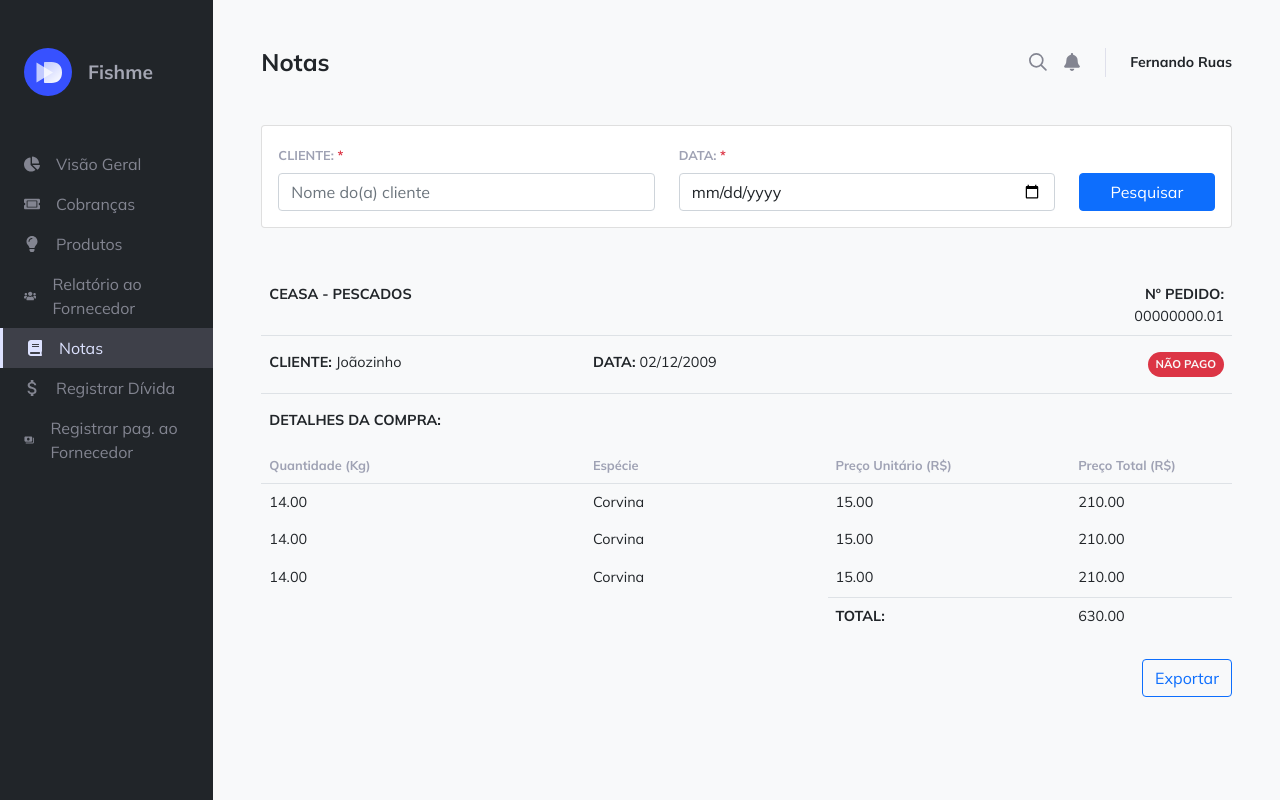
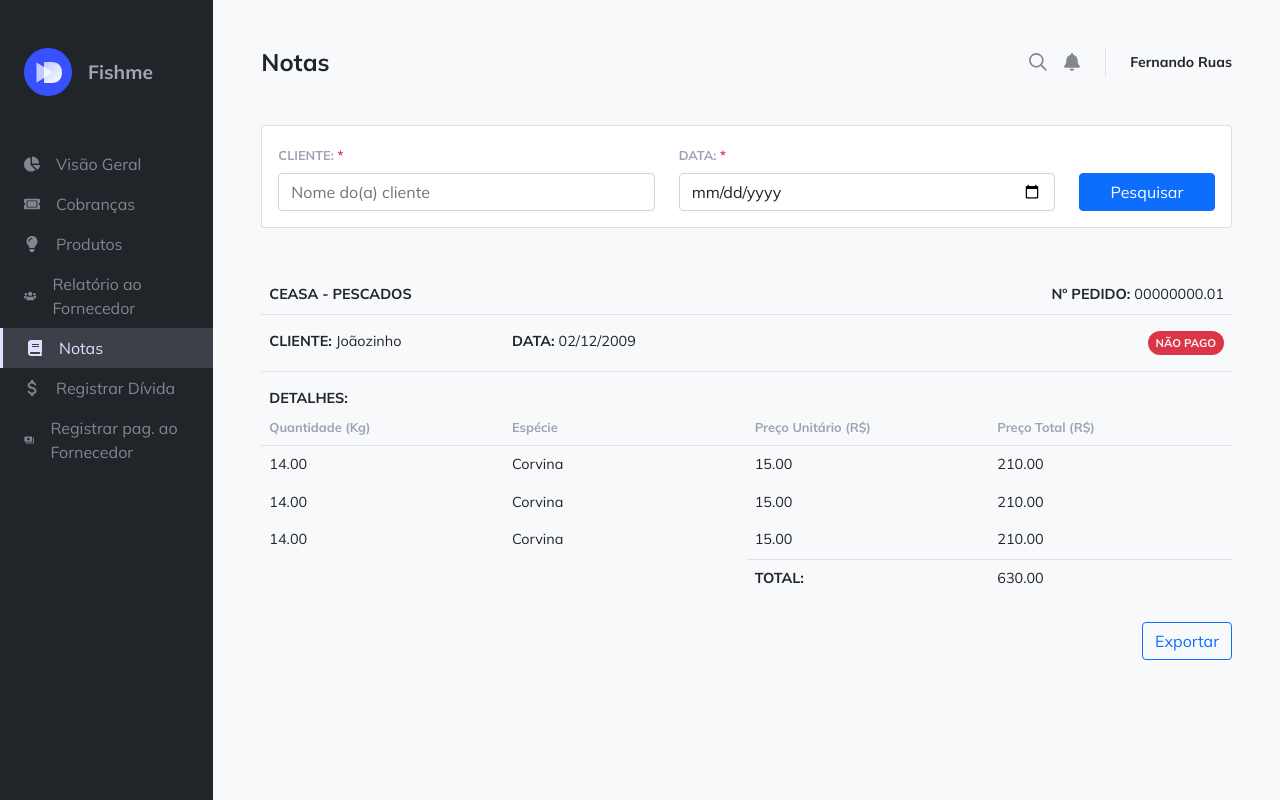
Before and after one commit to naygomes/fishme, a Next.js app in the folder frontend/: page /notas in a window 1280 px wide. Built offline with nearby package versions, Linux system fonts and the light colour scheme.

Commit message:
refactor - componentizando tabela

```diff
--- /dev/null
+++ b/frontend/components/TabelaProdutos.jsx
@@ -0,0 +1,60 @@
+import React from "react";
+
+const somarProdutos = (array) => {
+  let resultado = 0;
+  array.forEach((element) => {
+    resultado += element.quantidade * element.precoUnit;
+  });
+  return resultado;
+};
+
+export default function TabelaProdutos({ listaProdutos = [] }) {
+  return (
+    <div className="table-responsive">
+      <table className="table m-0">
+        <tbody>
+          <tr>
+            <td colSpan="4" className="col-12 pt-3 pb-0 border-0 fw-bold">
+              {"Detalhes:".toUpperCase()}
+            </td>
+          </tr>
+          <tr>
+            <td className="col-3 fw-bold notas-subtable-label">
+              {"Quantidade (Kg)"}
+            </td>
+            <td className="col-3 fw-bold notas-subtable-label">{"Espécie"}</td>
+            <td className="col-3 fw-bold notas-subtable-label">
+              {"Preço Unitário (R$)"}
+            </td>
+            <td className="col-3 fw-bold notas-subtable-label">
+              {"Preço Total (R$)"}
+            </td>
+          </tr>
+          {listaProdutos.map((item) => {
+            return (
+              <tr key={item.id}>
+                <td className="col-3 border-0 ">
+                  {item.quantidade.toFixed(2)}
+                </td>
+                <td className="col-3 border-0 ">{item.especie}</td>
+                <td className="col-3 border-0 ">{item.precoUnit.toFixed(2)}</td>
+                <td className="col-3 border-0 ">
+                  {(item.quantidade * item.precoUnit).toFixed(2)}
+                </td>
+              </tr>
+            );
+          })}
+          <tr>
+            <td className="col-3 border-0" colSpan={2}></td>
+            <td className="col-3 border-0 border-top fw-bold">
+              {"Total:".toUpperCase()}
+            </td>
+            <td className="col-3 border-0 border-top">
+              {somarProdutos(listaProdutos).toFixed(2)}
+            </td>
+          </tr>
+        </tbody>
+      </table>
+    </div>
+  );
+}
--- a/frontend/pages/notas.js
+++ b/frontend/pages/notas.js
@@ -3,6 +3,7 @@ import Layout from '../components/Layout';
 import Botao from '../components/Botao';
 import Input from '../components/Input';
 import Chip from '../components/Chip';
+import TabelaProdutos from '../components/TabelaProdutos';
 
 const listaProdutos = [
     {
@@ -25,27 +26,19 @@ const listaProdutos = [
     },
 ]
 
-const somarProdutos = (array) => {
-    let resultado = 0;
-    array.forEach(element => {
-        resultado += element.quantidade * element.precoUnit;
-    });
-    return resultado;
-}
-
 export default function Notas() {
     return (
         <Layout title="Notas">
             <div className='notas d-flex flex-column justify-content-between align-items-center'>
                 <div className="card w-100 mb-5">
                     <div className="card-body row justify-content-end">
-                        <div className="col-5">
+                        <div className="col-lg-5 col-sm-6 col-md-6">
                             <Input htmlFor={'cliente'} label="Cliente: " required={true} type="text" id="cliente" placeholder="Nome do(a) cliente" />
                         </div>
-                        <div className="col-5">
+                        <div className="col-lg-5 col-sm-6 col-md-6">
                             <Input htmlFor={'data'} label="Data: " required={true} type="date" id="data" placeholder="dd/mm/aaaa" />
                         </div>
-                        <div className='col-2 d-flex align-items-end'>
+                        <div className='col-lg-2 col-sm-3 col-md-3 d-flex align-items-end mt-2'>
                             <Botao label="Pesquisar" color="primary" addClass="w-100" />
                         </div>
                     </div>
@@ -55,36 +48,17 @@ export default function Notas() {
                         <tbody>
                             <tr>
                                 <th className="col-8" scope="row" colSpan="3">{('Ceasa - Pescados').toUpperCase()}</th>
-                                <td className="col-4 text-end" colSpan="1"><strong>{('Nº pedido: ').toUpperCase()}</strong>{'00000000.01'}</td>
+                                <td className="col-4 text-end text-nowrap" colSpan="1"><strong>{('Nº pedido: ').toUpperCase()}</strong>{'00000000.01'}</td>
                             </tr>
                             <tr>
                                 <td className="col-3 py-3"><strong>{('Cliente: ').toUpperCase()}</strong>{'Joãozinho'}</td>
-                                <td className="col-4 py-3" colSpan="2"><strong>{('Data: ').toUpperCase()}</strong>{'02/12/2009'}</td>
+                                <td className="col-5 py-3" colSpan="2"><strong>{('Data: ').toUpperCase()}</strong>{'02/12/2009'}</td>
                                 <td className="col-4 py-3"><div className='d-flex justify-content-end'><Chip label="Não pago" backgroundColor="danger" /></div></td>
                             </tr>
                             <tr>
-                                <td className="col-4 py-3 border-0 fw-bold">{('Detalhes da Compra:').toUpperCase()}</td>
-                            </tr>
-                            <tr>
-                                <td className="col-3 fw-bold notas-subtable-label">{'Quantidade (Kg)'}</td>
-                                <td className="col-3 fw-bold notas-subtable-label">{'Espécie'}</td>
-                                <td className="col-3 fw-bold notas-subtable-label">{'Preço Unitário (R$)'}</td>
-                                <td className="col-3 fw-bold notas-subtable-label">{'Preço Total (R$)'}</td>
-                            </tr>
-                            {listaProdutos.map((item) => {
-                                return (
-                                    <tr key={item.id}>
-                                        <td className="col-3 border-0 ">{item.quantidade.toFixed(2)}</td>
-                                        <td className="col-3 border-0 ">{item.especie}</td>
-                                        <td className="col-3 border-0 ">{item.precoUnit.toFixed(2)}</td>
-                                        <td className="col-3 border-0 ">{(item.quantidade * item.precoUnit).toFixed(2)}</td>
-                                    </tr>
-                                )
-                            })}
-                            <tr>
-                                <td className="col-3 border-0" colSpan={2}></td>
-                                <td className="col-3 border-0 border-top fw-bold">{('Total:').toUpperCase()}</td>
-                                <td className="col-3 border-0 border-top">{somarProdutos(listaProdutos).toFixed(2)}</td>
+                                <td colSpan={4} className="col-12 p-0 border-0">
+                                    <TabelaProdutos listaProdutos={listaProdutos} />
+                                </td>
                             </tr>
                         </tbody>
                     </table>
```
